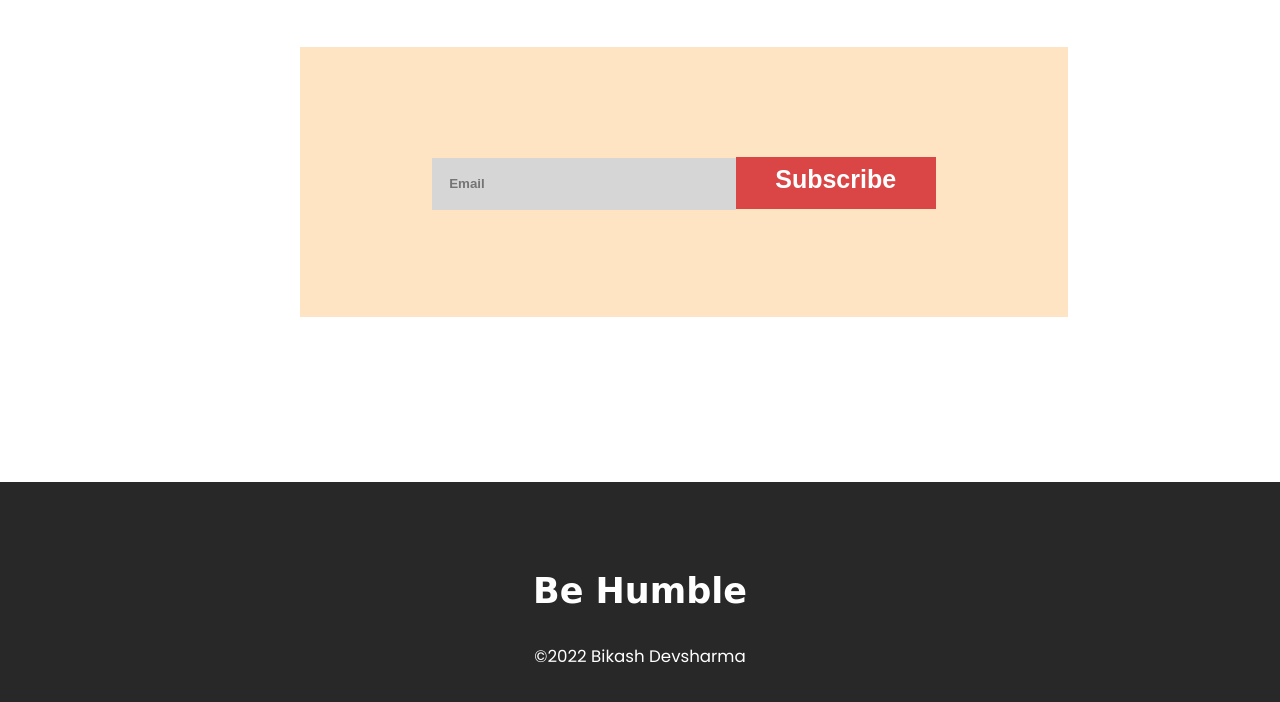
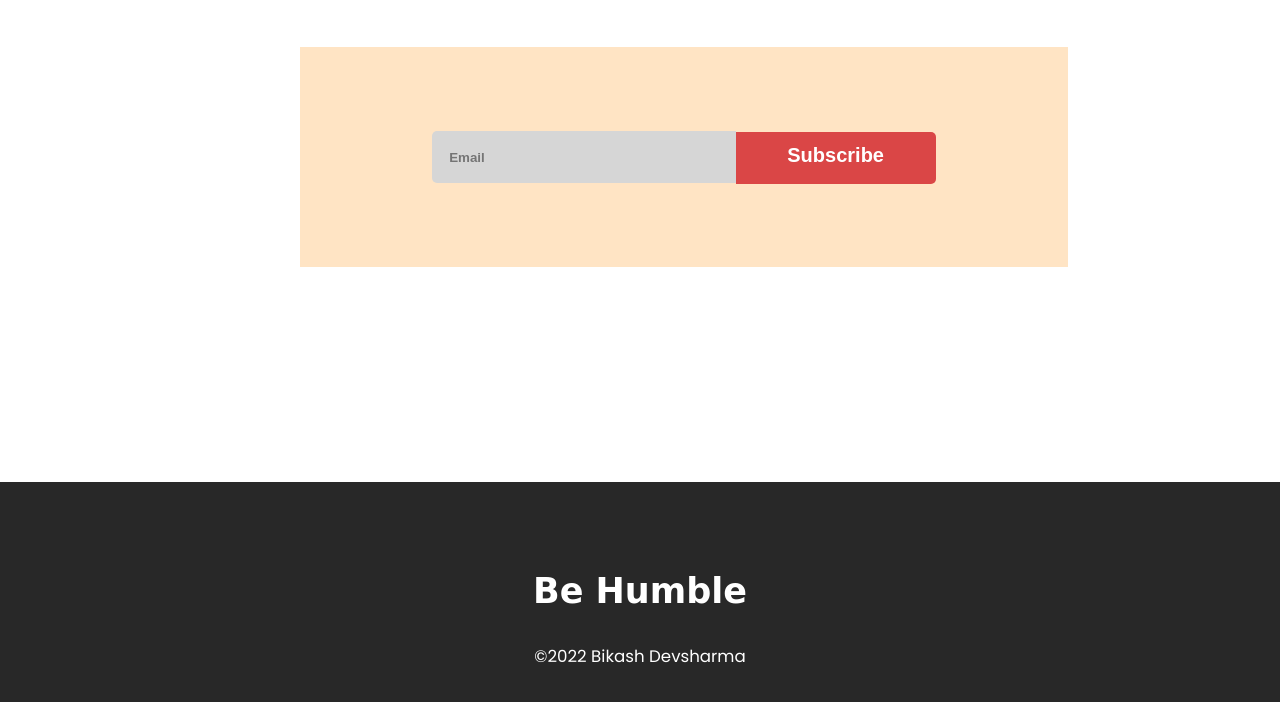
Before and after one commit to Bikash-Dev-Bk/flood-affected-help, a plain HTML site: page index.html in a window 1280 px wide. Shown: the part 4638-5340 px from the top of the page. Drawn offline with Linux system fonts and the light colour scheme.

Commit message:
radious added

```diff
--- a/style.css
+++ b/style.css
@@ -152,12 +152,13 @@ h3{
 }
 
 .update-contant{
-    padding-top: 110px;
-    text-align: center;
+    display: flex;
     background-color: bisque;
-    height: 160px;
+    height: 220px;
     width: 60%;
     margin-left: 300px;
+    justify-content: center;
+    align-items: center;
 }
 
 #email{
@@ -167,18 +168,21 @@ h3{
     font-weight: bold;
     border: none;
     margin-right: -5px;
+    border-top-left-radius: 5px;
+    border-bottom-left-radius: 5px;
 
 }
 #subscribe-btn{
-    text-decoration: none;
     color: white;
     background-color: rgb(218, 70, 70);
     height: 52px;
     width: 200px;
     font-weight: bold;
-    font-size: 25px;
-    padding-bottom: 8px;
+    font-size: 20px;
+    padding-bottom: 6px;
     border: none;
+    border-top-right-radius: 5px;
+    border-bottom-right-radius: 5px;
 }
 
 footer{
```
